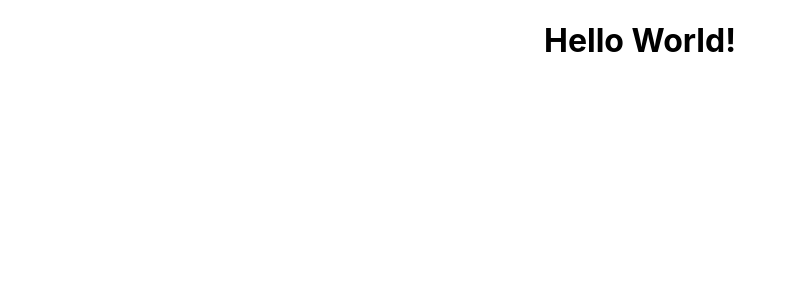
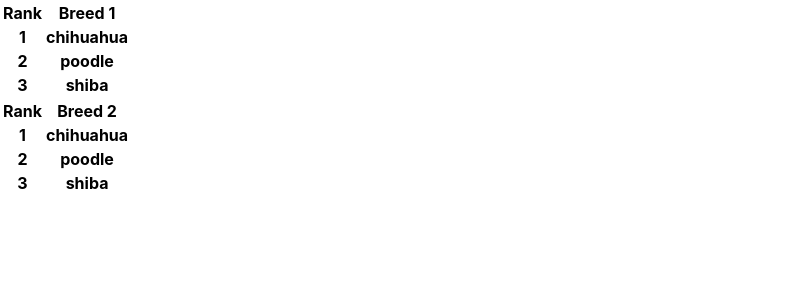
Before and after one commit to rosanna-z/Redux-animal-breed, a React (Create React App) app: page / in a window 1280 px wide. Shown: the top 300 px of the page, without its empty margins (0-793 px from the left). Built offline with nearby package versions, Linux system fonts and the light colour scheme.

Commit message:
Add tables with fake data to App page

```diff
--- a/package.json
+++ b/package.json
@@ -3,6 +3,7 @@
   "version": "0.1.0",
   "private": true,
   "dependencies": {
+    "@reduxjs/toolkit": "^1.9.1",
     "@testing-library/jest-dom": "^5.16.5",
     "@testing-library/react": "^13.4.0",
     "@testing-library/user-event": "^13.5.0",
--- a/src/App.js
+++ /dev/null
@@ -1,11 +0,0 @@
-import './App.css';
-
-function App() {
-  return (
-    <div className="App">
-      <h1>Hello World!</h1>
-    </div>
-  );
-}
-
-export default App;
--- /dev/null
+++ b/src/App.jsx
@@ -0,0 +1,55 @@
+import "./App.css";
+
+function App() {
+  return (
+    <div className="App">
+      <table className="table_animal-breed">
+        <thead>
+          <tr>
+            <th>Rank</th>
+            <th>Breed 1</th>
+          </tr>
+        </thead>
+        <tbody>
+          <tr>
+            <th>1</th>
+            <th>chihuahua</th>
+          </tr>
+          <tr>
+            <th>2</th>
+            <th>poodle</th>
+          </tr>
+          <tr>
+            <th>3</th>
+            <th>shiba</th>
+          </tr>
+        </tbody>
+      </table>
+
+      <table className="table_animal-breed">
+        <thead>
+          <tr>
+            <th>Rank</th>
+            <th>Breed 2</th>
+          </tr>
+        </thead>
+        <tbody>
+          <tr>
+            <th>1</th>
+            <th>chihuahua</th>
+          </tr>
+          <tr>
+            <th>2</th>
+            <th>poodle</th>
+          </tr>
+          <tr>
+            <th>3</th>
+            <th>shiba</th>
+          </tr>
+        </tbody>
+      </table>
+    </div>
+  );
+}
+
+export default App;
--- a/src/index.js
+++ b/src/index.js
@@ -3,6 +3,8 @@ import ReactDOM from 'react-dom/client';
 import './index.css';
 import App from './App';
 import reportWebVitals from './reportWebVitals';
+import { configureStore } from '@reduxjs/toolkit';
+
 
 const root = ReactDOM.createRoot(document.getElementById('root'));
 root.render(
```
Also changed, not shown: 1 other file (tests, documents, lock files or other folders).
